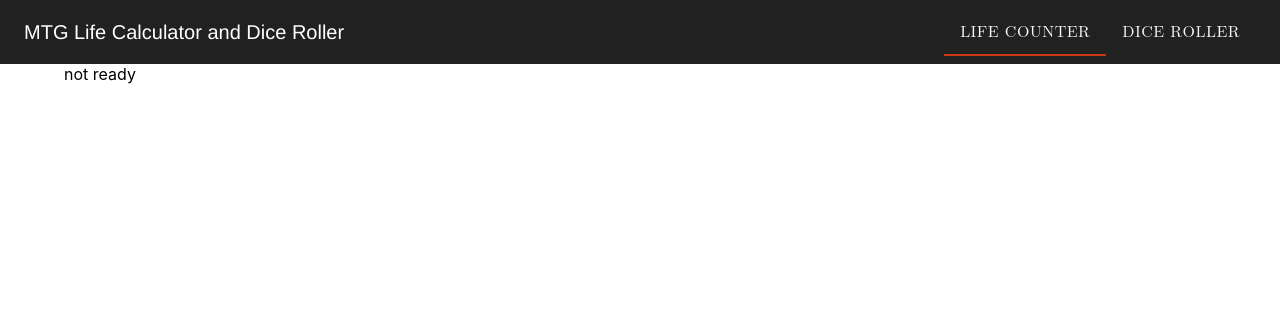
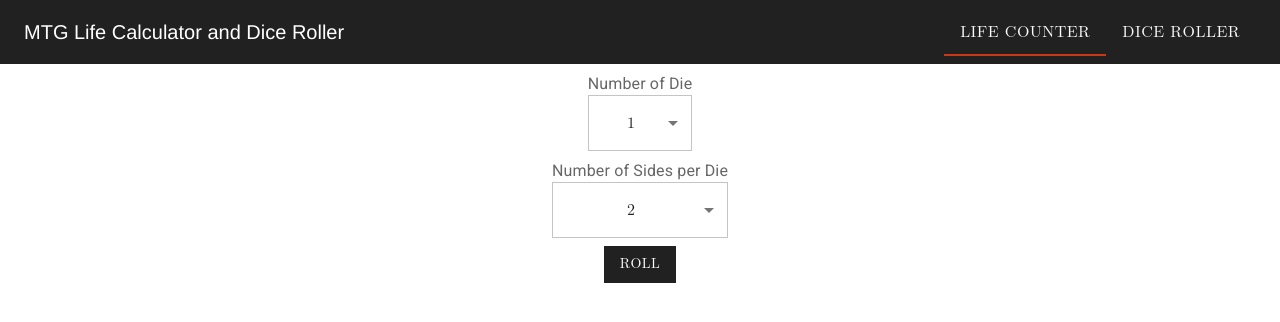
Before and after one commit to lritter79/material-ui-mtg-life-calculator, a React (Create React App) app: page /diceroller in a window 1280 px wide. Shown: the top 322 px of the page. Built offline with nearby package versions, Linux system fonts and the light colour scheme.

Commit message:
added dice roller

```diff
--- a/src/Components/DiceRoller/DiceRoller.js
+++ /dev/null
@@ -1,15 +0,0 @@
-import FeatureFlags from "../../Data/FeatureFlags";
-import DieForm from "./DieForm";
-
-function DiceRoller() {
-  return (<>
-{  (FeatureFlags.DICEROLLER) ?
-     <DieForm></DieForm>
-  :<div>not ready</div>}
-
-
-  </>
-    ) ;
-}
-
-export default DiceRoller;
--- /dev/null
+++ b/src/Components/DiceRoller/DiceRoller.tsx
@@ -0,0 +1,23 @@
+import FeatureFlags from "../../Data/FeatureFlags";
+import DieForm from "./DieForm";
+import CenteredContainer from "../Utility/CenteredContainer";
+import { useState } from "react";
+import Result from "./Result";
+function DiceRoller() {
+  const [result, setResult] = useState<number | undefined>(undefined);
+
+  return (
+    <>
+      {FeatureFlags.DICEROLLER ? (
+        <CenteredContainer>
+          <DieForm setResult={setResult}></DieForm>
+          {result && <Result result={result}></Result>}
+        </CenteredContainer>
+      ) : (
+        <div>not ready</div>
+      )}
+    </>
+  );
+}
+
+export default DiceRoller;
--- a/src/Components/DiceRoller/DieForm.tsx
+++ b/src/Components/DiceRoller/DieForm.tsx
@@ -1,40 +1,68 @@
-import { InputLabel, MenuItem, SelectChangeEvent, Select } from "@mui/material";
+import {
+  InputLabel,
+  MenuItem,
+  SelectChangeEvent,
+  Select,
+  FormHelperText,
+  FormLabel,
+  Grid,
+} from "@mui/material";
 import Button from "@mui/material/Button";
 import FormControl from "@mui/material/FormControl";
-import React, { useState } from "react";
+import React, { FormEventHandler, useState } from "react";
 import Dice from "../../Data/Dice";
-import DiceRoller from "./DiceRoller";
 
-export default function DieForm() {
+type dieFormProps = { setResult: React.Dispatch<React.SetStateAction<any>> };
+
+export default function DieForm({ setResult }: dieFormProps) {
   const [numberOfDie, setnumberOfDie] = useState<number>(1);
   const [numberOfSides, setnumberOfSides] = useState<number>(2);
+
+  const roll: () => number = () => {
+    return Math.ceil(Math.random() * numberOfSides);
+  };
+  const rollDice = (e: React.FormEvent<HTMLFormElement>) => {
+    e.preventDefault();
+    let total = 0;
+    for (let i = 0; i < numberOfDie; i++) {
+      total += roll();
+    }
+    setResult(total);
+  };
+
   return (
-    <form noValidate autoComplete="off">
-      <FormControl sx={{ m: 1, minWidth: 120 }} size="small">
-        <InputLabel id="demo-select-small">Number of Die</InputLabel>
+    <form noValidate autoComplete="off" onSubmit={rollDice}>
+      <Grid container rowSpacing={1} direction="column">
+        <Grid item>
+          <FormControl>
+            <FormLabel>Number of Die</FormLabel>
             <Select
-          labelId="demo-select-small"
-          id="demo-select-small"
-          value={"1"}
-          label="Age"
+              autoWidth
               onChange={(event: SelectChangeEvent) => {
                 setnumberOfDie(+event.target.value);
               }}
+              defaultValue="1"
+              value={numberOfDie.toString()}
             >
-          <MenuItem value="0">0</MenuItem>
               <MenuItem value="1">1</MenuItem>
+              <MenuItem value="2">2</MenuItem>
+              <MenuItem value="3">3</MenuItem>
+              <MenuItem value="4">4</MenuItem>
+              <MenuItem value="5">5</MenuItem>
+              <MenuItem value="6">6</MenuItem>
             </Select>
           </FormControl>
-      <FormControl sx={{ m: 1, minWidth: 120 }} size="small">
-        <InputLabel id="demo-select-small">Number of Side per Die</InputLabel>
+        </Grid>
+        <Grid item>
+          <FormControl>
+            <FormLabel>Number of Sides per Die</FormLabel>
             <Select
-          labelId="demo-select-small"
-          id="demo-select-small"
-          defaultValue={"2"}
-          label="Age"
+              defaultValue={Dice[0].numberOfSides.toString()}
               onChange={(event: SelectChangeEvent) => {
                 setnumberOfSides(+event.target.value);
               }}
+              autoWidth
+              value={numberOfSides.toString()}
             >
               {Dice.map((die) => {
                 return (
@@ -45,15 +73,18 @@ export default function DieForm() {
               })}
             </Select>
           </FormControl>
-      <br></br>
+        </Grid>
+        <Grid item>
           <Button
             type="submit"
             variant="contained"
             color="primary"
             aria-label="add-player"
           >
-        Add a player
+            Roll{" "}
           </Button>
+        </Grid>
+      </Grid>
     </form>
   );
 }
--- /dev/null
+++ b/src/Components/DiceRoller/Result.tsx
@@ -0,0 +1,9 @@
+import { Typography } from "@mui/material";
+import React from "react";
+
+type resultProps = {
+  result: number | undefined;
+};
+export default function ({ result }: resultProps) {
+  return <Typography variant="body2">{result}</Typography>;
+}
--- a/src/Components/LifeCounter/LifeCounter.js
+++ b/src/Components/LifeCounter/LifeCounter.js
@@ -10,6 +10,7 @@ import { makeStyles } from "@mui/styles";
 import ResetGame from "../Functions/ResetGame";
 import { Tooltip } from "@mui/material";
 import Fade from '@mui/material/Fade';
+import CenteredContainer from '../Utility/CenteredContainer'
 
 const useStyles = makeStyles((theme) => {
   return {
@@ -48,7 +49,7 @@ function LifeCounter({ setPlayers, categories, setSelectedCategory }) {
 
   return (
     <div>
-      <div className={classes.center}>
+      <CenteredContainer>
         <Tooltip title={<p>The variation of Magic: The Gathering you want to play</p>}
           TransitionComponent={Fade}
         placement="left"
@@ -65,7 +66,7 @@ function LifeCounter({ setPlayers, categories, setSelectedCategory }) {
               : selectedCategory.name}
           </Button>
         </Tooltip>
-      </div>
+      </CenteredContainer>
 
       <Menu
         aria-expanded={Boolean(anchorEl)}
@@ -93,7 +94,7 @@ function LifeCounter({ setPlayers, categories, setSelectedCategory }) {
         ))}
       </Menu>
       <AddPlayerForm setPlayers={setPlayers} players={players} />
-      <div className={classes.center}>
+      <CenteredContainer>
         {players.length >= 1 && (
           <Button
             color="primary"
@@ -106,7 +107,7 @@ function LifeCounter({ setPlayers, categories, setSelectedCategory }) {
             Reset Life Totals
           </Button>
         )}
-      </div>
+      </CenteredContainer>
 
       <LifeCounterGrid players={players} setPlayers={setPlayers} />
     </div>
--- /dev/null
+++ b/src/Components/Utility/CenteredContainer.tsx
@@ -0,0 +1,24 @@
+import { Theme } from "@mui/material";
+import { makeStyles, createStyles } from "@mui/styles";
+import React, { ReactNode } from "react";
+
+interface CenteredContainerProps {
+  children?: ReactNode;
+  // any props that come into the component
+}
+const useStyles = makeStyles((theme: Theme) => {
+  return {
+    center: {
+      textAlign: "center",
+      padding: theme.spacing(1),
+    },
+  };
+});
+
+export default function CenteredContainer({
+  children,
+}: CenteredContainerProps) {
+  const classes = useStyles();
+
+  return <div className={classes.center}>{children}</div>;
+}
--- a/src/Data/FeatureFlags.ts
+++ b/src/Data/FeatureFlags.ts
@@ -1,3 +1,3 @@
-const FeatureFlags = {DICEROLLER: false};
+const FeatureFlags = {DICEROLLER: true};
 
 export default FeatureFlags;
```
Lines whose indentation alone changed are shown as unchanged.
